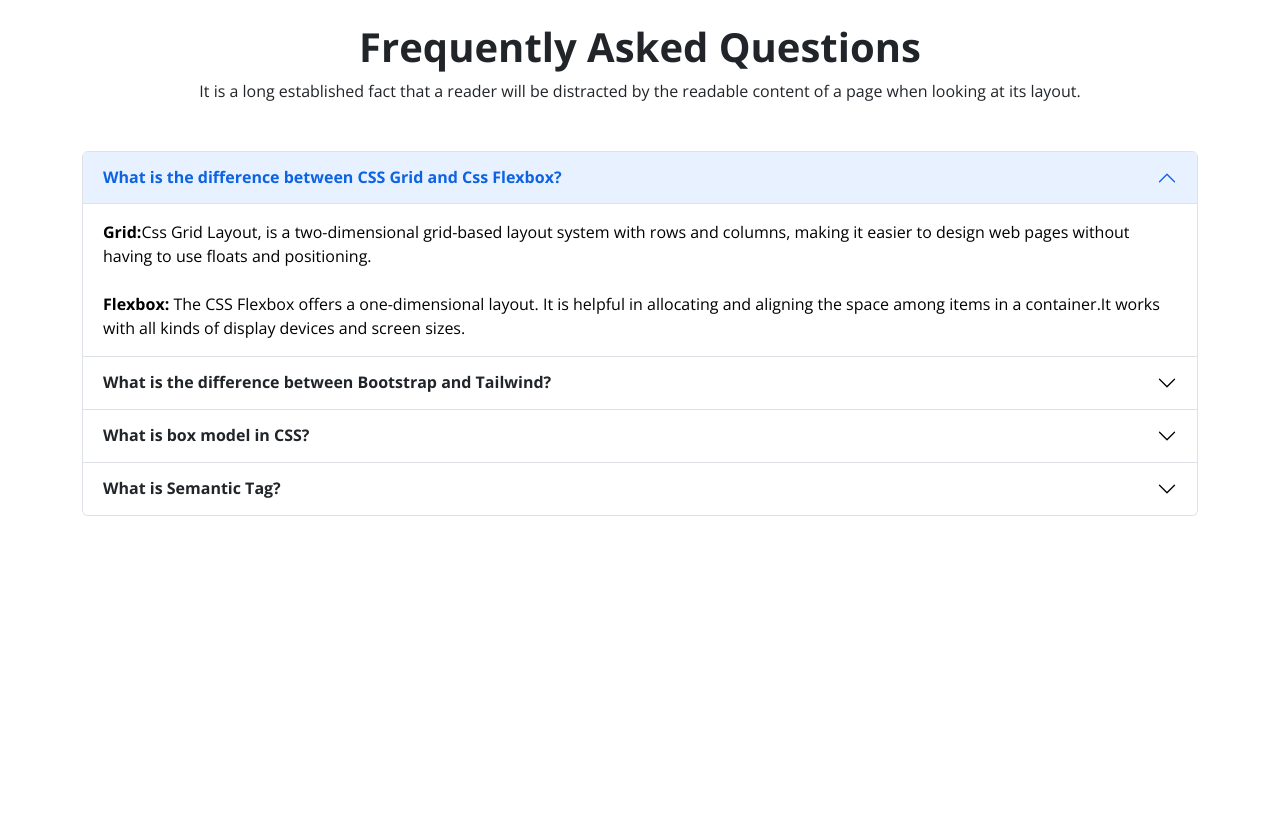
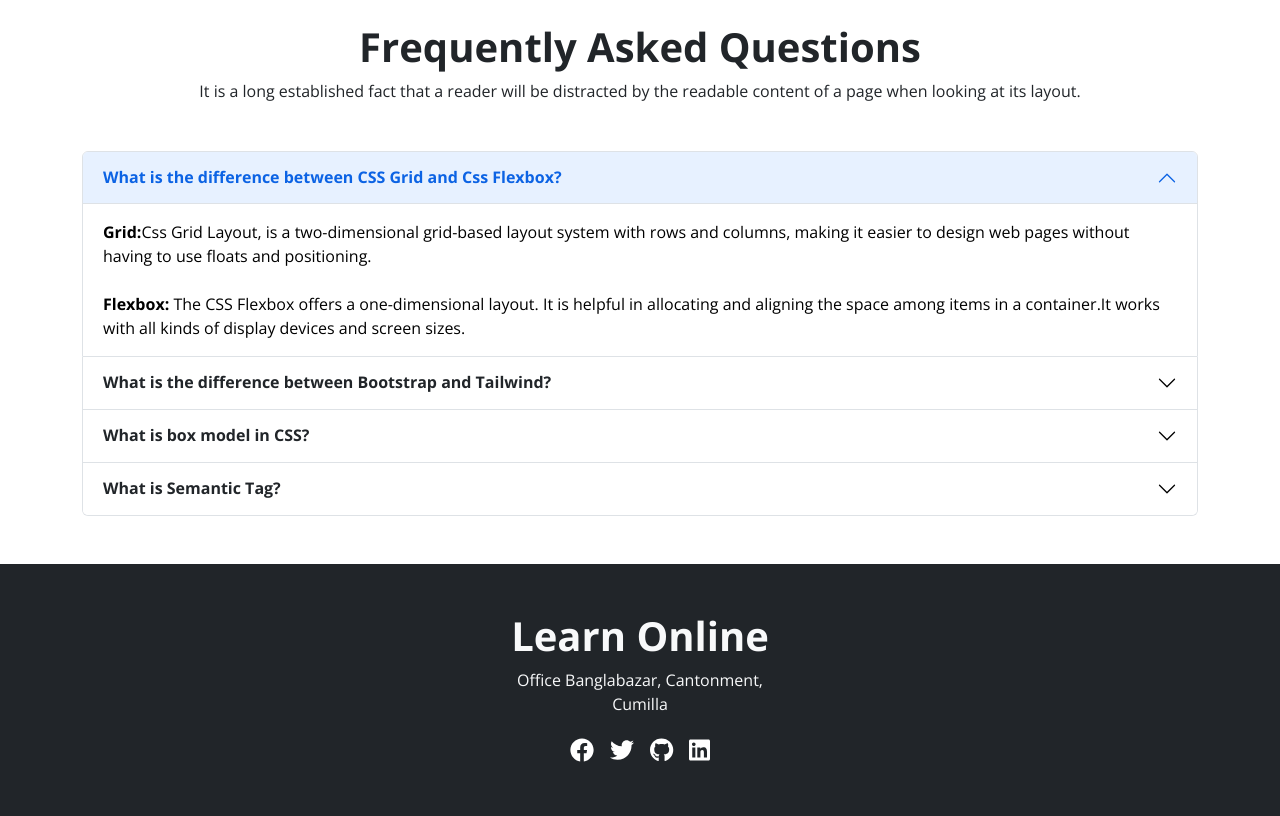
Before and after one commit to hasan-naim/eLearning, a plain HTML site: page index.html in a window 1280 px wide. Shown: the part 1557-2373 px from the top of the page. Before the commit the page ends 2121 px from the top, so only its background shows below. Drawn offline with nearby package versions, Linux system fonts and the light colour scheme.

Commit message:
footer is done

```diff
--- a/index.html
+++ b/index.html
@@ -17,6 +17,11 @@
     <link
       href="https://fonts.googleapis.com/css2?family=Open+Sans:wght@300;400;500;600;700;800&display=swap"
       rel="stylesheet"
+    />
+    <!-- font awesome -->
+    <link
+      rel="stylesheet"
+      href="https://cdnjs.cloudflare.com/ajax/libs/font-awesome/6.1.2/css/all.min.css"
     />
     <title>eLearning | Home Page</title>
     <!-- Custom css -->
@@ -488,11 +493,60 @@
       </section>
     </main>
 
+    <footer
+      class="bg-dark p-5 d-flex text-light align-items-center justify-content-center"
+    >
+      <div>
+        <h1 class="fw-bold text-center">Learn Online</h1>
+        <p class="text-center fw-lighter">
+          Office Banglabazar, Cantonment, <br />
+          Cumilla
+        </p>
+        <div class="d-flex justify-content-center gap-3">
+          <a
+            target="_blank"
+            href="https://www.facebook.com/hasan.naim6246/"
+            class="text-white fs-4"
+          >
+            <i class="fa-brands fa-facebook"></i>
+          </a>
+          <a
+            target="_blank"
+            href="https://twitter.com/HasanNaim20"
+            class="text-white fs-4"
+          >
+            <i class="fa-brands fa-twitter"></i>
+          </a>
+          <a
+            target="_blank"
+            href="https://github.com/hasan-naim"
+            class="text-white fs-4"
+          >
+            <i class="fa-brands fa-github"></i>
+          </a>
+          <a
+            target="_blank"
+            href="https://www.linkedin.com/in/hasannaim/"
+            class="text-white fs-4"
+          >
+            <i class="fa-brands fa-linkedin"></i>
+          </a>
+        </div>
+      </div>
+    </footer>
+
     <!-- Bootstrap javascript Link -->
     <script
       src="https://cdn.jsdelivr.net/npm/bootstrap@5.2.0/dist/js/bootstrap.bundle.min.js"
       integrity="sha384-A3rJD856KowSb7dwlZdYEkO39Gagi7vIsF0jrRAoQmDKKtQBHUuLZ9AsSv4jD4Xa"
       crossorigin="anonymous"
     ></script>
+    <!-- font awesome -->
+    <script
+      src="https://cdnjs.cloudflare.com/ajax/libs/font-awesome/6.1.2/js/all.min.js"
+      integrity="sha512-8pHNiqTlsrRjVD4A/3va++W1sMbUHwWxxRPWNyVlql3T+Hgfd81Qc6FC5WMXDC+tSauxxzp1tgiAvSKFu1qIlA=="
+      crossorigin="anonymous"
+      referrerpolicy="no-referrer"
+    ></script>
   </body>
 </html>
```
